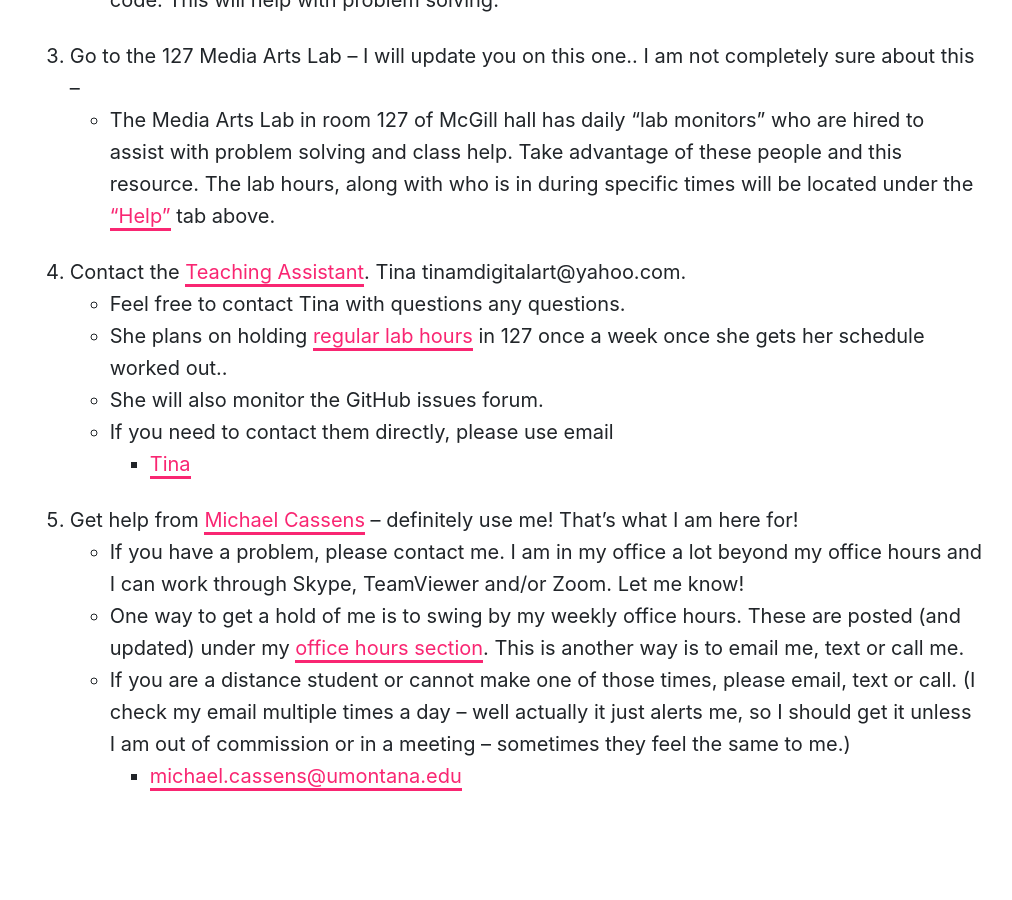
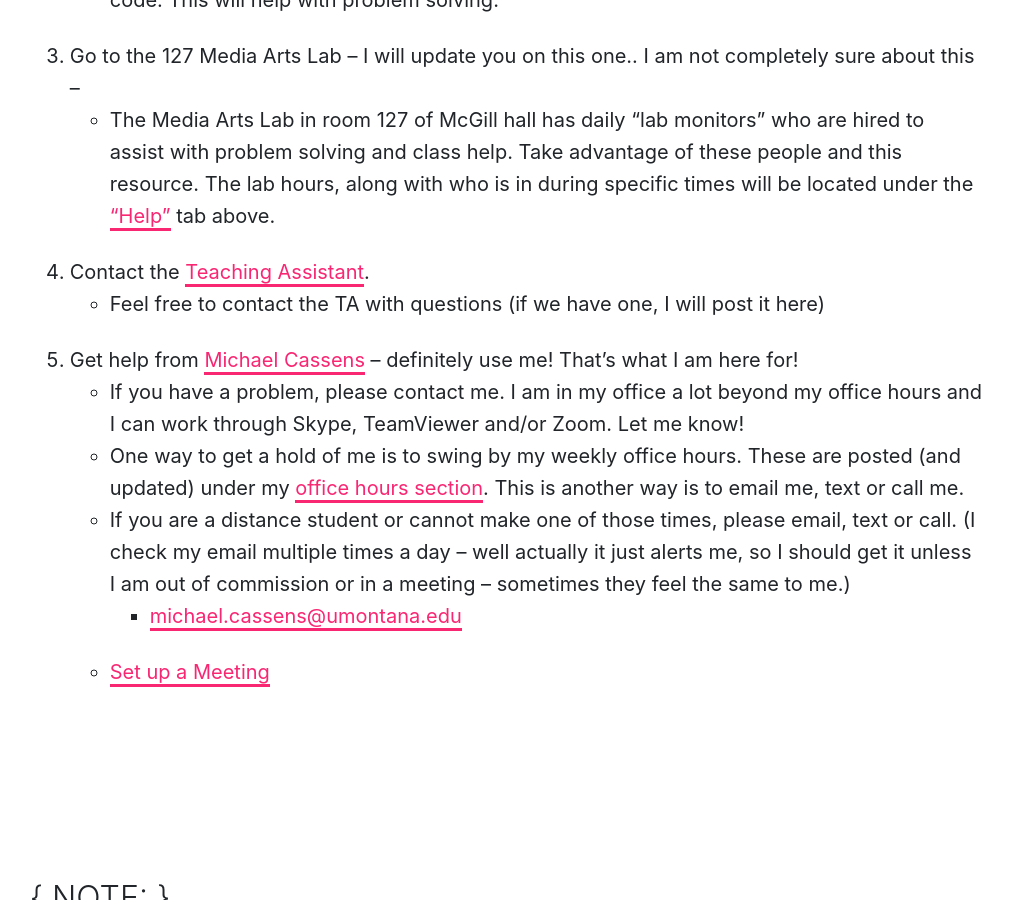
Before and after one commit to Montana-Media-Arts/120_CreativeCoding1-Fall2020, a Jekyll site: the page built from modules/week-1/_posts/2017-01-05-class-overview.md, in a window 1280 px wide and 900 px high, scrolled down 5029 px. Shown: the whole window, without its empty margins (134-1146 px from the left). Built offline with Jekyll 4.4.1, drawn with Linux system fonts in a browser that asks for light colours; nearby versions of some CDN libraries.

Commit message:
Update 2017-01-05-class-overview.md

```diff
--- a/modules/week-1/_posts/2017-01-05-class-overview.md
+++ b/modules/week-1/_posts/2017-01-05-class-overview.md
@@ -7,6 +7,7 @@ module: 1
 
 # What Will This Course Be Like?
 
+<!-- rebuild video -->
 <div class="embed-responsive embed-responsive-16by9"><iframe class="embed-responsive-item" src="https://www.youtube.com/embed/ElmFXycaTLQ" frameborder="0" allowfullscreen></iframe></div>
 
 Now that you have gone through the syllabus, along with its technical details and policies, lets talk about how this course will actually look like.
@@ -64,17 +65,15 @@ When you have problems in this course, you have a number of solutions available
     - The advantage to the GitHub issues forum is its advanced system for including formatted code. This will help with problem solving.
 3. Go to the 127 Media Arts Lab -- I will update you on this one.. I am not completely sure about this --
     - The Media Arts Lab in room 127 of McGill hall has daily "lab monitors" who are hired to assist with problem solving and class help. Take advantage of these people and this resource. The lab hours, along with who is in during specific times will be located under the ["Help"]({{site.baseurl}}/help/#lab-hours) tab above.
-4. Contact the [Teaching Assistant]({{site.baseurl}}/instructors/#TA). Tina tinamdigitalart@yahoo.com.
-    - Feel free to contact Tina with questions any questions.
-    - She plans on holding [regular lab hours](#lab-hours) in 127 once a week once she gets her schedule worked out..
-    - She will also monitor the GitHub issues forum.
-    - If you need to contact them directly, please use email
-        - [Tina](mailto:tinamdigitalart@yahoo.com?subject=441%20Question)
+4. Contact the [Teaching Assistant]({{site.baseurl}}/instructors/#TA).
+    - Feel free to contact the TA with questions (if we have one, I will post it here)
+
 5. Get help from [Michael Cassens]({{site.baseurl}}/instructors/#instructor-prof-michael-cassens) -- definitely use me! That's what I am here for!
     - If you have a problem, please contact me.  I am in my office a lot beyond my office hours and I can work through Skype, TeamViewer and/or Zoom.  Let me know!
     - One way to get a hold of me is to swing by my weekly office hours. These are posted (and updated) under my [office hours section]({{site.baseurl}}/instructors/#office-hours). This is another way is to email me, text or call me.
     - If you are a distance student or cannot make one of those times, please email, text or call. (I check my email multiple times a day -- well actually it just alerts me, so I should get it unless I am out of commission or in a meeting -- sometimes they feel the same to me.)
         - [michael.cassens@umontana.edu](mailto:michael.cassens@umontana.edu?subject=120%20Question)
+    - [Set up a Meeting](https://calendly.com/michael-cassens/120-meeting)
 
 <br />
 
```
